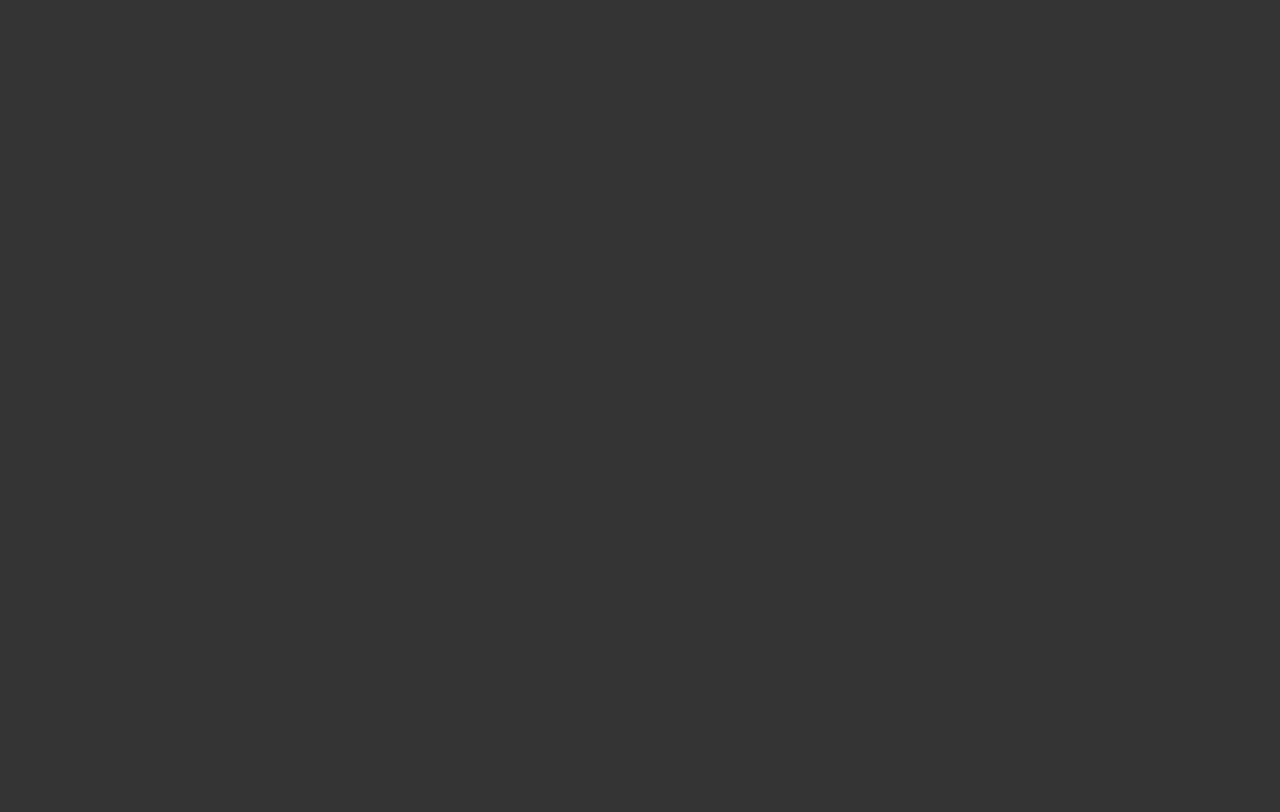
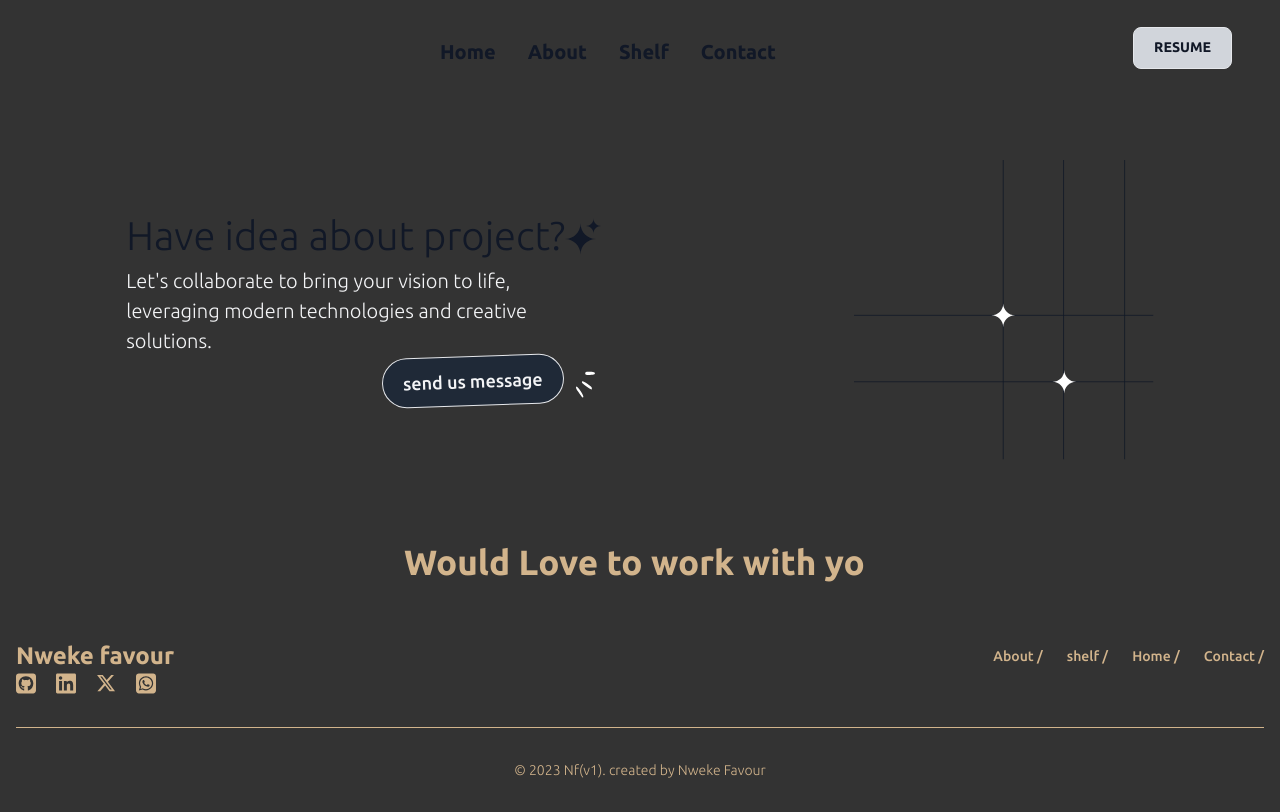
Before and after one commit to NwekeFavour/nf_dev, a React (Vite) app: page /contact in a window 1280 px wide. Before the commit this address had no page. Built offline with nearby package versions, Linux system fonts and the light colour scheme; a web font is replaced by a local one.

Commit message:
finishing touches

```diff
--- a/src/components/footer.jsx
+++ b/src/components/footer.jsx
@@ -2,7 +2,7 @@ import { TypeAnimation } from "react-type-animation";
 
 function footer() {
     return (
-        <div>
+        <div className="">
             <div className="hidden gratitude md:flex items-center justify-center my-8">
                 <div>
                     <h1 className="font-semibold text-lg text-[30px] md:text-[35px] text-[#D2B48C]">
--- a/src/components/header.jsx
+++ b/src/components/header.jsx
@@ -4,6 +4,7 @@ import '../index.css'
 import React, { useState } from 'react';
 import { Link } from 'react-router-dom';
 import { motion } from 'framer-motion';
+import 'aos/dist/aos.css'
 import { useTrail, a } from 'react-spring';
 
 const Trail = ({ navigation, children }) => {
@@ -67,7 +68,7 @@ const Header = (props) => {
     return (
         <div>
             <Navbar className=' bg-transparent lg:mx-3 mx-5 my-3' fluid  rounded>
-                <NavbarBrand href="">
+                <NavbarBrand href="" data-aos="zoom-in-down">
                     <span className="self-center lg:ms-0 ms-2 whitespace-nowrap font-semibold text-[#111827] lg:text-[40px] text-[30px] brand">
                         <motion.h1
                         variants={container}
@@ -110,7 +111,7 @@ const Header = (props) => {
                                     <Link className="block py-2 pl-3 pr-4 md:p-0 hover:bg-gray-50  dark:text-gray-400 lg:text-[20px] font-semibold dark:hover:bg-gray-700 dark:hover:text-white  md:hover:bg-transparent md:hover:text-cyan-700 md:dark:hover:bg-transparent md:dark:hover:text-white text-[#111827]" to={"/lib/shelf"}>Shelf</Link>
                                 </li>
                                 <li>
-                                    <Link className="block py-2 pl-3 pr-4 md:p-0 hover:bg-gray-50  dark:text-gray-400 lg:text-[20px] font-semibold dark:hover:bg-gray-700 dark:hover:text-white md:hover:bg-transparent md:hover:text-cyan-700 md:dark:hover:bg-transparent md:dark:hover:text-white text-[#111827]" to={"#"}>Contact</Link>
+                                    <Link className="block py-2 pl-3 pr-4 md:p-0 hover:bg-gray-50  dark:text-gray-400 lg:text-[20px] font-semibold dark:hover:bg-gray-700 dark:hover:text-white md:hover:bg-transparent md:hover:text-cyan-700 md:dark:hover:bg-transparent md:dark:hover:text-white text-[#111827]" to={"/contact"}>Contact</Link>
                                 </li>
                             </div>
                             <Trail navigation={navigation} className="relative trail">
@@ -134,7 +135,7 @@ const Header = (props) => {
                                     <Link className="block py-2 pl-3 pr-4 md:p-0 hover:bg-gray-50  dark:text-gray-400 lg:text-[20px] font-semibold dark:hover:bg-gray-700 dark:hover:text-white  md:hover:bg-transparent md:hover:text-cyan-700 md:dark:hover:bg-transparent md:dark:hover:text-white text-[#111827]" to={"/lib/shelf"}>Shelf</Link>
                                 </li>
                                 <li>
-                                    <Link className="block py-2 pl-3 pr-4 md:p-0 hover:bg-gray-50  dark:text-gray-400 lg:text-[20px] font-semibold dark:hover:bg-gray-700 dark:hover:text-white md:hover:bg-transparent md:hover:text-cyan-700 md:dark:hover:bg-transparent md:dark:hover:text-white text-[#111827]" to={"#"}>Contact</Link>
+                                    <Link className="block py-2 pl-3 pr-4 md:p-0 hover:bg-gray-50  dark:text-gray-400 lg:text-[20px] font-semibold dark:hover:bg-gray-700 dark:hover:text-white md:hover:bg-transparent md:hover:text-cyan-700 md:dark:hover:bg-transparent md:dark:hover:text-white text-[#111827]" to={"/contact"}>Contact</Link>
                                 </li>
                                 <div className='flex items-center gap-4 justify-end mx-2'>
                                     <div>
--- a/src/pages/about.jsx
+++ b/src/pages/about.jsx
@@ -86,7 +86,7 @@ const About = () => {
                         </div>
                     </div>
                     <div data-aos="fade-down" className='relative  md:w-1/3 flex items-center justify-center'>
-                        <img src={ Profile } className='sm:w-[400px] w-[350px]' alt="" />
+                        <img src={ Profile } className='sm:w-[400px] w-[320px]' alt="" />
                     </div>
                 </div>
             </div>
--- /dev/null
+++ b/src/pages/contactPage.jsx
@@ -0,0 +1,19 @@
+import Contact from "../components/contact";
+import Header from "../components/header";
+import 'aos/dist/aos.css'
+import Footer from "../components/footer";
+function contact() {
+    return (
+        <div>
+            <div>
+                <Header dev="Nw"/>
+            </div>
+            <Contact/>
+            <div>
+                <Footer/>
+            </div>
+        </div>
+    );
+}
+
+export default contact;
```
Also changed, not shown: src/App.jsx (+5 -2 lines).
